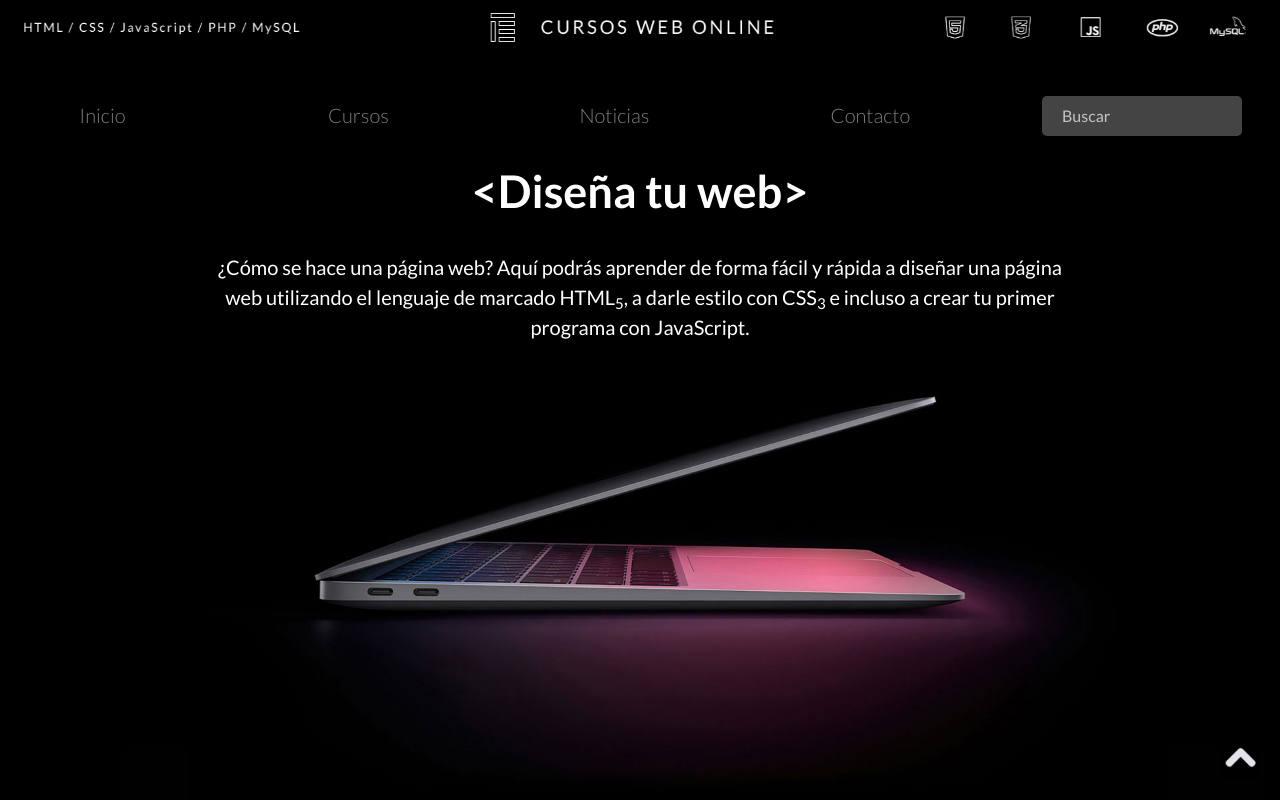
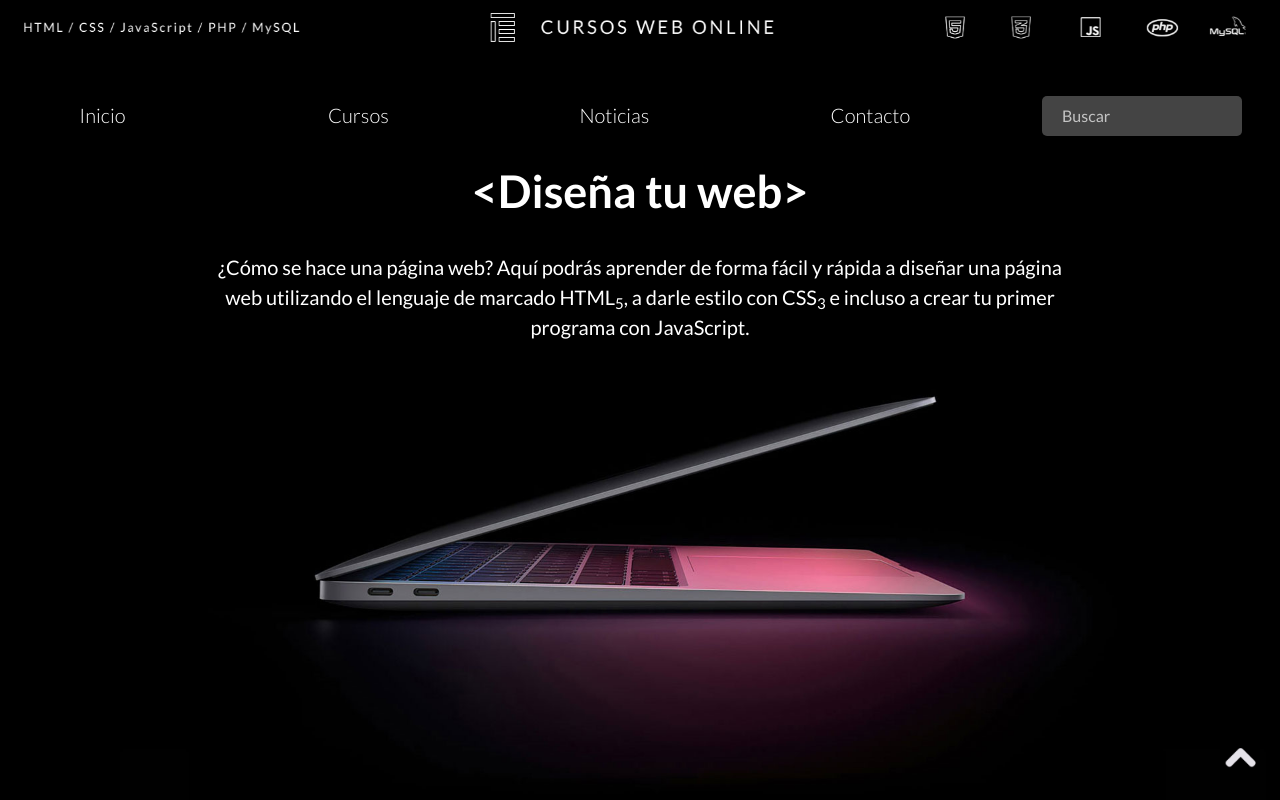
Before and after one commit to carlosgitlop/carlosgitlop.github.io, a plain HTML site: page index.html in a window 1280 px wide. Shown: the top 800 px of the page. Drawn offline with Linux system fonts and the light colour scheme.

Commit message:
color blanco menú

```diff
--- a/css/style.css
+++ b/css/style.css
@@ -230,7 +230,7 @@ li {
 }
 
 .nav li a {
-  color: #7e7d86;
+  color: white;
   text-decoration: none;
   padding: 1rem;
   margin: 0rem;
```
